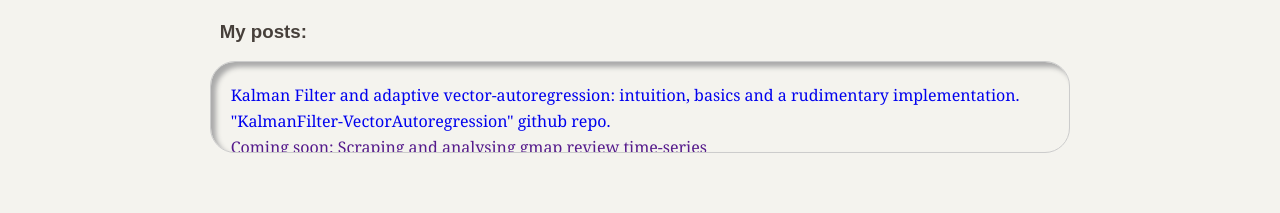
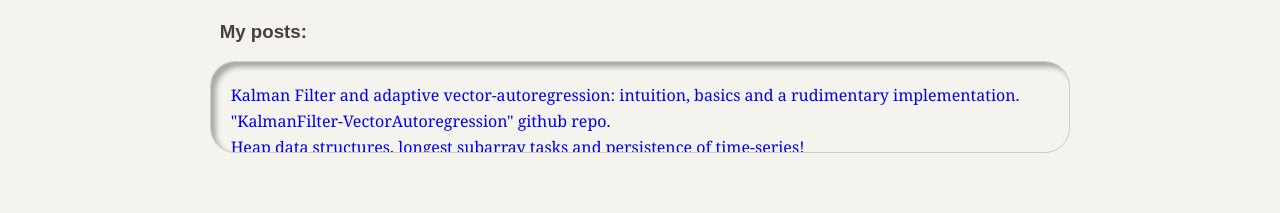
Before and after one commit to SanderPaekivi/SanderPaekivi.github.io, a plain HTML site: page index.html in a window 1280 px wide. Shown: the part 655-868 px from the top of the page. Drawn offline with Linux system fonts and the light colour scheme.

Commit message:
link to b2

```diff
--- a/index.html
+++ b/index.html
@@ -102,6 +102,7 @@
   <div style="height:50px; border:1px solid #ccc;font:16px/26px Georgia, Garamond, Serif;overflow:auto; border-radius: 25px;padding: 20px; box-shadow: 5px 5px 5px #aaaaaa inset; ">
     <a href=https://sanderpaekivi.github.io/index_b1.html style=”display:none;text-decoration:none;” target="_blank" > Kalman Filter and adaptive vector-autoregression: intuition, basics and a rudimentary implementation. </a> <br>
     <a href=https://github.com/SanderPaekivi/KalmanFilter-VectorAutoregression- style=”display:none;text-decoration:none;” target="_blank" >"KalmanFilter-VectorAutoregression" github repo. </a> <br>
+    <a href=https://sanderpaekivi.github.io/index_b2.html style=”display:none;text-decoration:none;” target="_blank" > Heap data structures, longest subarray tasks and persistence of time-series!</a> <br>
     <a href="" style=”display:none;text-decoration:none;” target="_blank" >Coming soon: Scraping and analysing gmap review time-series </a> <br>
     <a href="" style=”display:none;text-decoration:none;” target="_blank" >Coming soon: NLTK and combinatorics - adjectives to verbs to nouns </a>
   </div>
```
